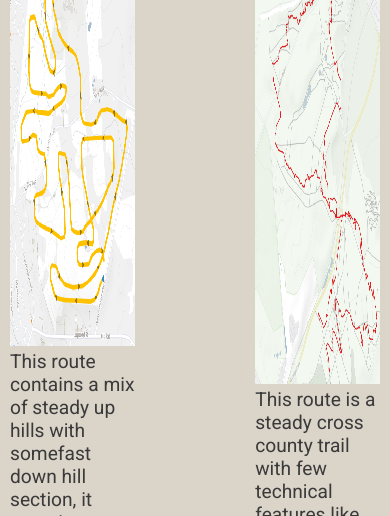
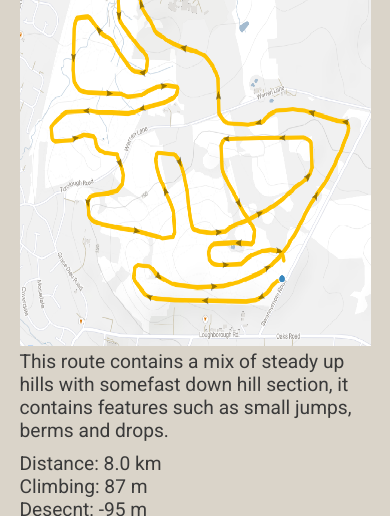
Before and after one commit to will23JD/First-Project, a plain HTML site: page routes.html in a window 390 px wide. Shown: the part 262-778 px from the top of the page. Drawn offline with Linux system fonts and the light colour scheme.

Commit message:
Add media queries max-width: 1200px and max-width: 950px

```diff
--- a/assets/css/style.css
+++ b/assets/css/style.css
@@ -320,6 +320,16 @@ footer {
         width: 100%;
         margin: 0 auto;
     }
+
+    #routes {
+        height: 1800px;
+    }
+
+    #left-route, #center-route, #right-route {
+        width: 80%;
+        margin: auto;
+        float: none;
+    }
 }
 
 @media screen and (max-width: 950px){
@@ -332,6 +342,7 @@ footer {
 
     #menu {
         margin-left: 20px;
+        clear: left;
     }
 
     #menu li {
@@ -366,4 +377,13 @@ footer {
         width: 100%;
         font-size: 70%;
     }
+
+    #routes {
+        height: 1950px;
+    }
+
+    #left-route, #center-route, #right-route {
+        width: 90%;
+    }
+
 }
```
